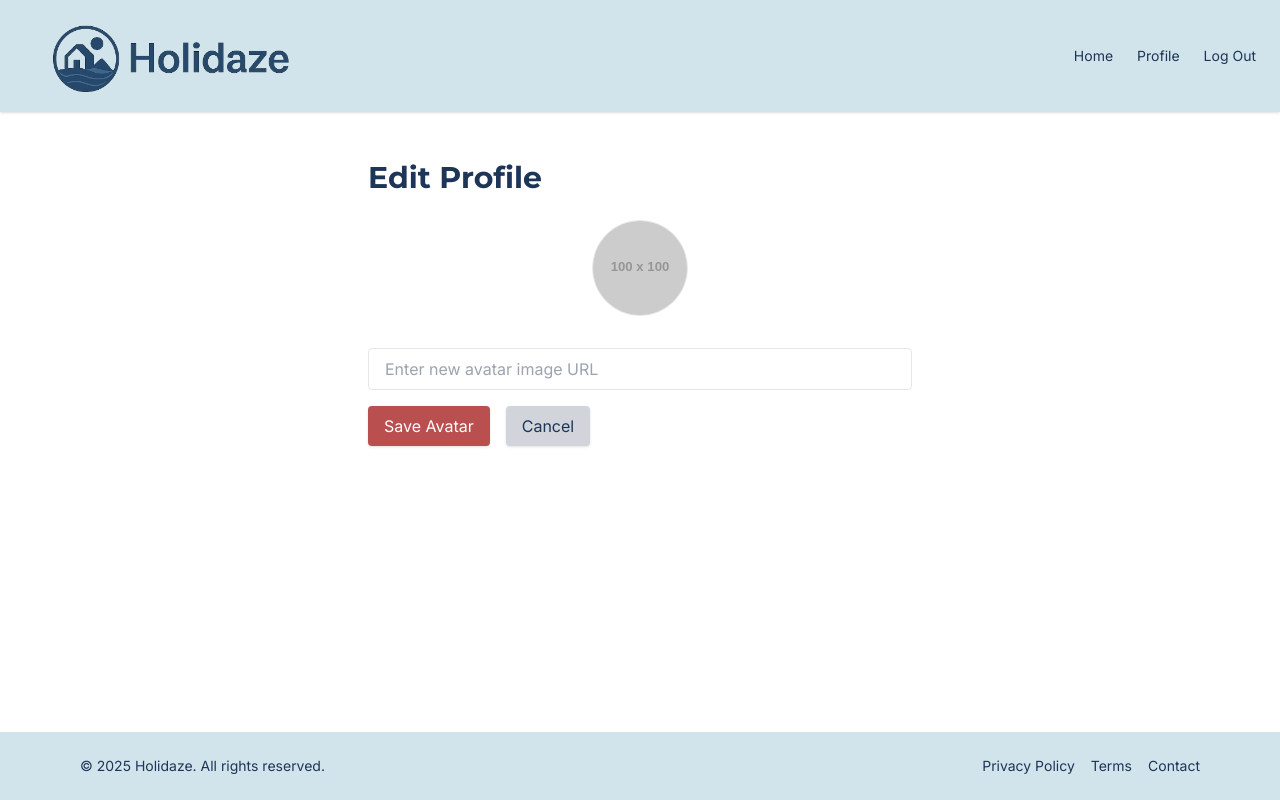
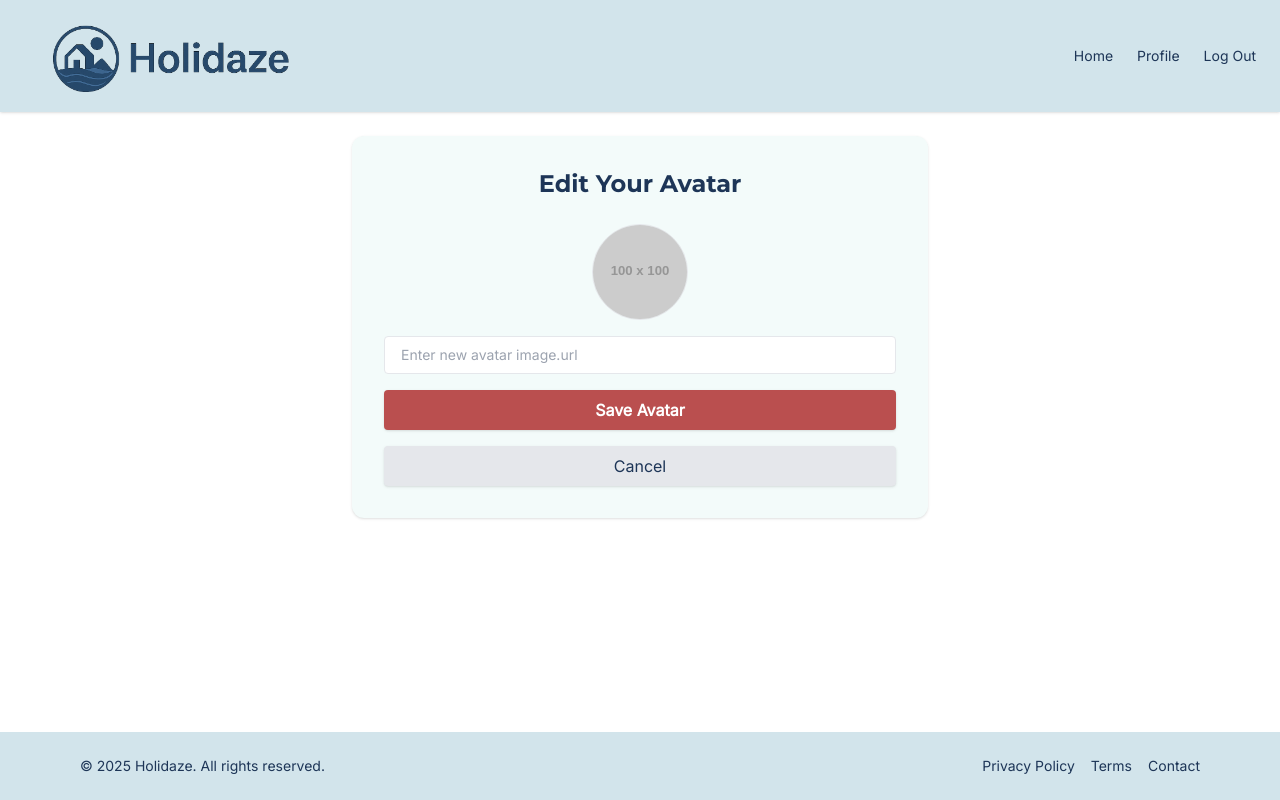
Before and after one commit to IT-Dah/holidaze, a React (Vite) app: page /holidaze/edit-profile in a window 1280 px wide. Built offline with nearby package versions, Linux system fonts and the light colour scheme; sample sign-in values are in the browser's storage.

Commit message:
edit profile/avatar got a design upgrade

```diff
--- a/src/pages/EditProfile.jsx
+++ b/src/pages/EditProfile.jsx
@@ -1,3 +1,4 @@
+// ✅ src/pages/EditProfile.jsx
 import { useState } from "react";
 import { useNavigate } from "react-router-dom";
 import { useAuth } from "../context/AuthContext";
@@ -46,33 +47,31 @@ function EditProfile() {
   }
 
   return (
-    <main className="max-w-xl mx-auto py-12 px-4 font-body text-primary">
-      <h1 className="text-3xl font-heading font-bold mb-6">Edit Profile</h1>
+    <main className="max-w-4xl mx-auto p-6 font-body text-primary">
+      <div className="bg-[#F3FBFA] p-8 rounded-xl shadow text-center max-w-xl mx-auto">
+        <h1 className="text-2xl font-heading font-bold mb-6">Edit Your Avatar</h1>
 
-      <form onSubmit={handleSubmit} className="space-y-4">
-        <div className="text-center">
         <img
           src={avatarUrl || "https://placehold.co/100x100?text=User"}
           alt="Avatar preview"
-            className="w-24 h-24 rounded-full mx-auto border mb-4 object-cover"
+          className="w-24 h-24 rounded-full mx-auto border object-cover mb-4"
         />
-        </div>
 
+        <form onSubmit={handleSubmit} className="space-y-4">
           <input
             type="url"
-          placeholder="Enter new avatar image URL"
+            placeholder="Enter new avatar image.url"
             value={avatarUrl}
             onChange={(e) => setAvatarUrl(e.target.value)}
-          className="w-full border px-4 py-2 rounded"
             required
+            className="w-full border px-4 py-2 rounded text-sm"
           />
 
           {error && <p className="text-red-600 text-sm">{error}</p>}
 
-        <div className="flex gap-4">
           <button
             type="submit"
-            className="bg-cta text-white px-4 py-2 rounded shadow hover:opacity-90"
+            className="w-full bg-[#BA4F4F] text-white font-semibold py-2 rounded shadow hover:opacity-90"
           >
             Save Avatar
           </button>
@@ -80,12 +79,12 @@ function EditProfile() {
           <button
             type="button"
             onClick={() => navigate("/profile")}
-            className="bg-gray-300 text-primary px-4 py-2 rounded shadow hover:opacity-90"
+            className="w-full bg-gray-200 text-primary font-medium py-2 rounded shadow hover:opacity-90"
           >
             Cancel
           </button>
+        </form>
       </div>
-      </form>
     </main>
   );
 }
```
Lines whose indentation alone changed are shown as unchanged.
